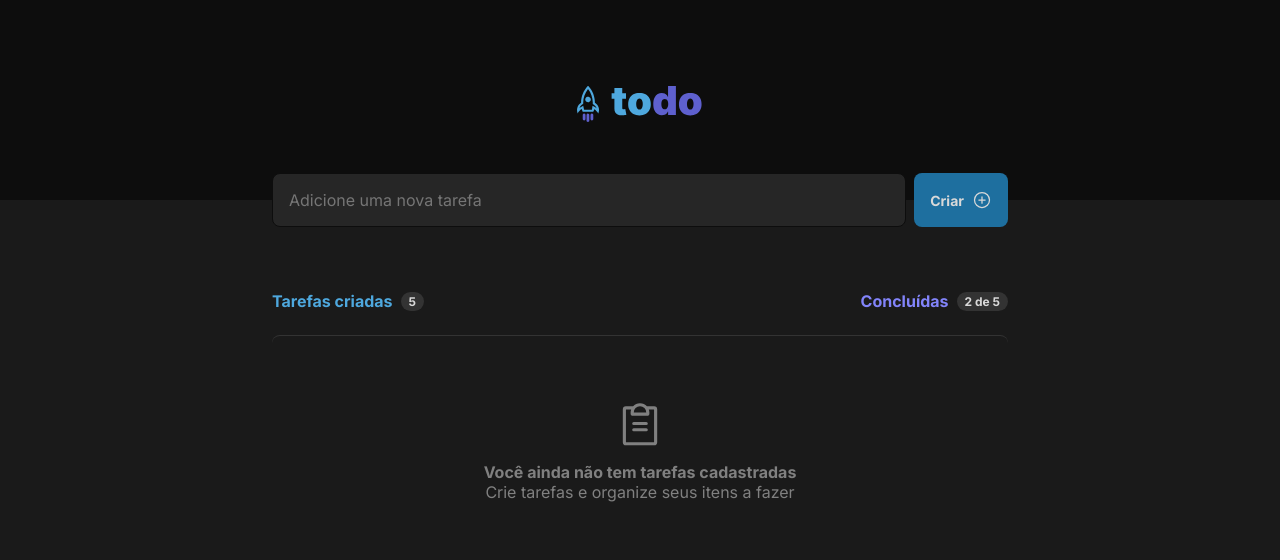
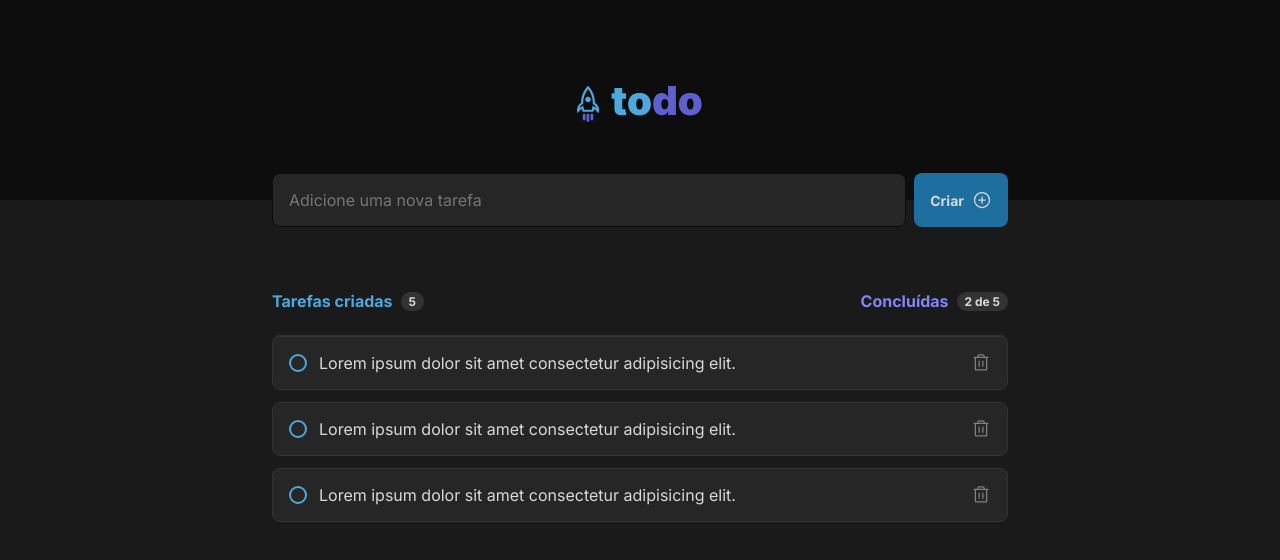
Before and after one commit to gabrielmiller1/practicing-react-concepts, a React (Vite) app: page / in a window 1280 px wide. Shown: the top 560 px of the page. Built offline with nearby package versions, Linux system fonts and the light colour scheme.

Commit message:
feat: creating task component

```diff
--- /dev/null
+++ b/src/components/Task/Task.module.css
@@ -0,0 +1,48 @@
+.task {
+    width: 100%;
+    padding: 1rem;
+    border-radius: 8px;
+    border: 1px solid var(--gray-400);
+    background: var(--gray-500);
+
+    display: flex;
+    justify-content: center;
+    align-items: center;
+    gap: 0.75rem;
+}
+
+.task.isCompleted {
+    color: var(--gray-300);
+    text-decoration: line-through;
+}
+
+.task p {
+    text-align: start;
+    flex: 1;
+}
+
+.task button:last-of-type {
+    background: transparent;
+    border: none;
+    line-height: 0;
+    border-radius: 2px;
+    color: var(--gray-300);
+}
+
+.task button:last-of-type:hover {
+    color: var(--red-500);
+}
+
+.task button:first-of-type {
+    min-width: 1.125rem;
+    height: 1.125rem;
+    background: none;
+    border: none;
+}
+
+.task button div:first-of-type {
+    width: 100%;
+    height: 100%;
+    border: 2px solid var(--blue-300);
+    border-radius: 50%;
+}
--- /dev/null
+++ b/src/components/Task/Task.tsx
@@ -0,0 +1,15 @@
+import styles from './Task.module.css';
+import { Trash } from '@phosphor-icons/react'
+
+
+export function Task() {
+    return (
+        <div className={`${styles.task}`}>
+            <button>
+                <div />
+            </button>
+            <p>Lorem ipsum dolor sit amet consectetur adipisicing elit.</p>
+            <button><Trash size={20} /></button>
+        </div>
+    )
+}
--- a/src/components/Tasks/Tasks.module.css
+++ b/src/components/Tasks/Tasks.module.css
@@ -43,7 +43,6 @@
 }
 
 .noTasksWrapper {
-    width: 100%;
     padding: 64px 24px;
     display: flex;
     flex-direction: column;
@@ -51,10 +50,18 @@
     align-items: center;
 
     color: var(--gray-300);
-    border-top: 1px solid var(--gray-400);
-    border-radius: 8px;
 }
 
 .noTasksWrapper svg {
     margin-bottom: 0.75rem;
 }
+
+.list {
+    width: 100%;
+    border-top: 1px solid var(--gray-400);
+    border-radius: 8px;
+
+    display: flex;
+    flex-direction: column;
+    gap: 0.75rem;
+}
--- a/src/components/Tasks/Tasks.tsx
+++ b/src/components/Tasks/Tasks.tsx
@@ -1,10 +1,11 @@
+import { Task } from '../Task/Task';
 import styles from './Tasks.module.css';
 import { ClipboardText } from '@phosphor-icons/react'
 
 
 export function Tasks() {
     return (
-        <div className={styles.tasksBoard}>
+        <section className={styles.tasksBoard}>
             <header>
                 <div className={styles.createdTasks}>
                     <p>Tarefas criadas</p>
@@ -15,12 +16,16 @@ export function Tasks() {
                     <span>2 de 5</span>
                 </div>
             </header>
-
-            <div className={styles.noTasksWrapper}>
-                <ClipboardText size={50} />
-                <p><strong>Você ainda não tem tarefas cadastradas</strong></p>
-                <p>Crie tarefas e organize seus itens a fazer</p>
+            <div className={styles.list}>
+                {/* <div className={styles.noTasksWrapper}>
+                    <ClipboardText size={50} />
+                    <p><strong>Você ainda não tem tarefas cadastradas</strong></p>
+                    <p>Crie tarefas e organize seus itens a fazer</p>
+                </div> */}
+                <Task />
+                <Task />
+                <Task />
             </div>
-        </div>
+        </section>
     )
 }
```
